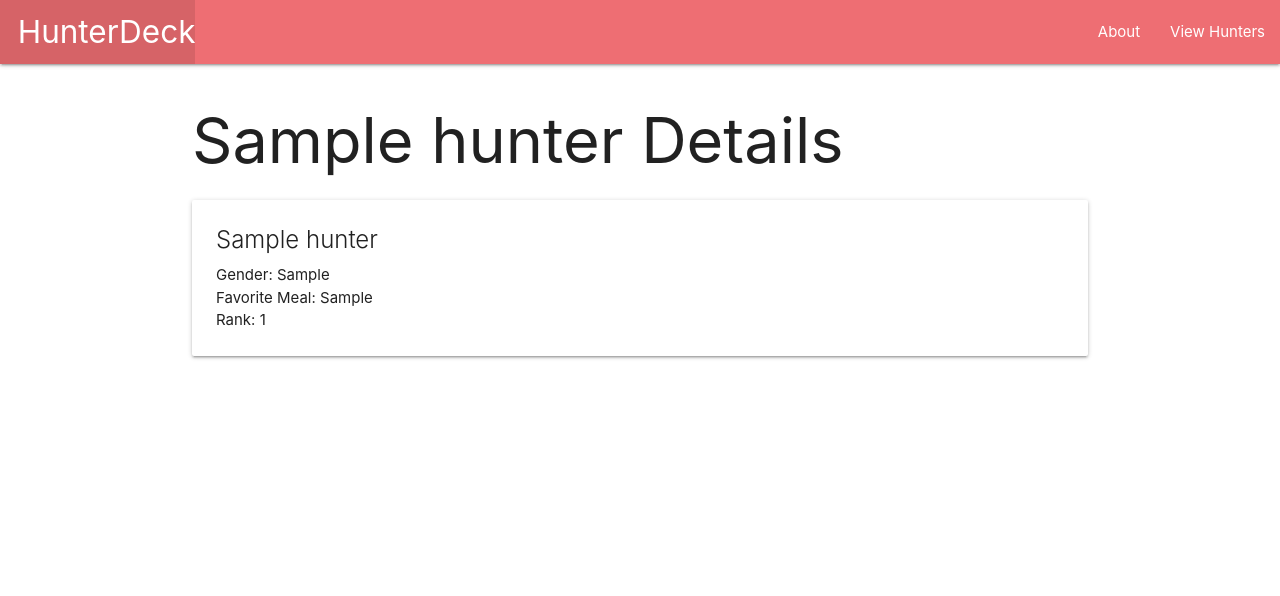
After one commit to DayeAnderson/Hunter-Deck, a Django app: page /hunters/1/ in a window 1280 px wide. The commit adds this page. Shown: the top 596 px of the page. Run offline with Django 3.2, Linux system fonts and the light colour scheme; tables that the repository leaves empty hold one stand-in row (values such as "Sample post").

Commit message:
add detail page

```diff
--- a/main_app/admin.py
+++ b/main_app/admin.py
@@ -2,4 +2,4 @@ from django.contrib import admin
 from .models import Hunter
 
 # Register your models here.
-admin.site.Register(Hunter)
+admin.site.register(Hunter)
--- a/main_app/models.py
+++ b/main_app/models.py
@@ -6,3 +6,4 @@ class Hunter(models.Model):
     name = models.CharField(max_length=100)
     rank = models.IntegerField()
     gender = models.CharField(max_length=100)
+    favorite_meal = models.CharField(max_length=100)
--- /dev/null
+++ b/main_app/templates/hunters/detail.html
@@ -0,0 +1,19 @@
+{% extends 'base.html' %}
+{% block content %}
+
+<h1>{{ hunter.name }} Details</h1>
+
+<div class="card">
+  <div class="card-content">
+    <span class="card-title">{{ hunter.name }}</span>
+    <p>Gender: {{ hunter.gender }}</p>
+    <p>Favorite Meal: {{ hunter.favorite_meal }}</p>
+    {% if hunter.rank > 500 %}
+        <p>Rank: {{ hunter.rank }}(Seasoned Monster Hunter!)</p>
+    {% else %}
+        <p>Rank: {{ hunter.rank }}</p>
+    {% endif %}
+  </div>
+</div>
+
+{% endblock %}
--- a/main_app/urls.py
+++ b/main_app/urls.py
@@ -5,5 +5,6 @@ urlpatterns = [
   path('', views.home, name='home'),
   path('about/', views.about, name='about'),
   path('hunters/', views.hunters_index, name='index'),
+  path('hunters/<int:hunter_id>/', views.hunters_detail, name='detail'),
 
 ]
--- a/main_app/views.py
+++ b/main_app/views.py
@@ -12,3 +12,7 @@ def about(request):
 def hunters_index(request):
   hunters = Hunter.objects.all()
   return render(request, 'hunters/index.html', { 'hunters': hunters })
+
+def hunters_detail(request, hunter_id):
+  hunter = Hunter.objects.get(id=hunter_id)
+  return render(request, 'hunters/detail.html', { 'hunter': hunter })
```
Also changed, not shown: main_app/templates/hunters/index.html (+6 -8 lines), main_app/migrations/0002_hunter_favorite_meal.py (added).
